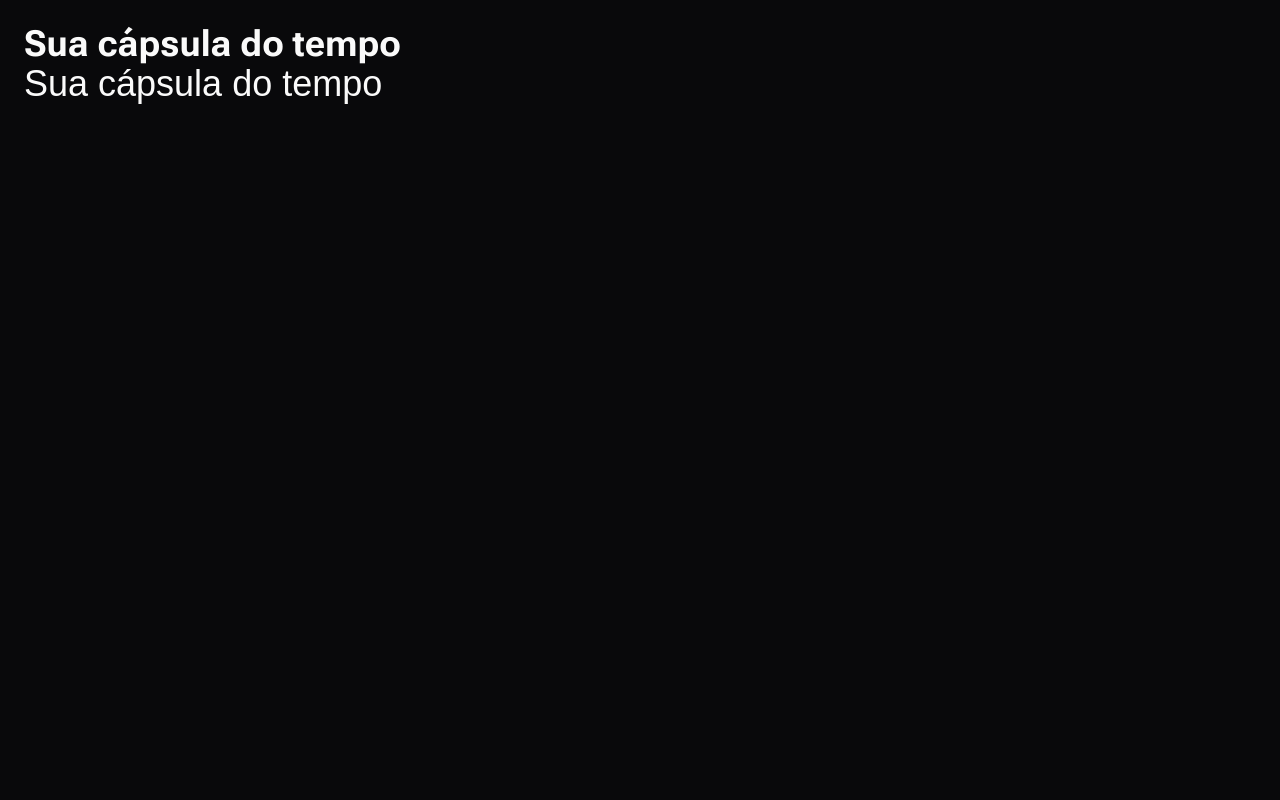
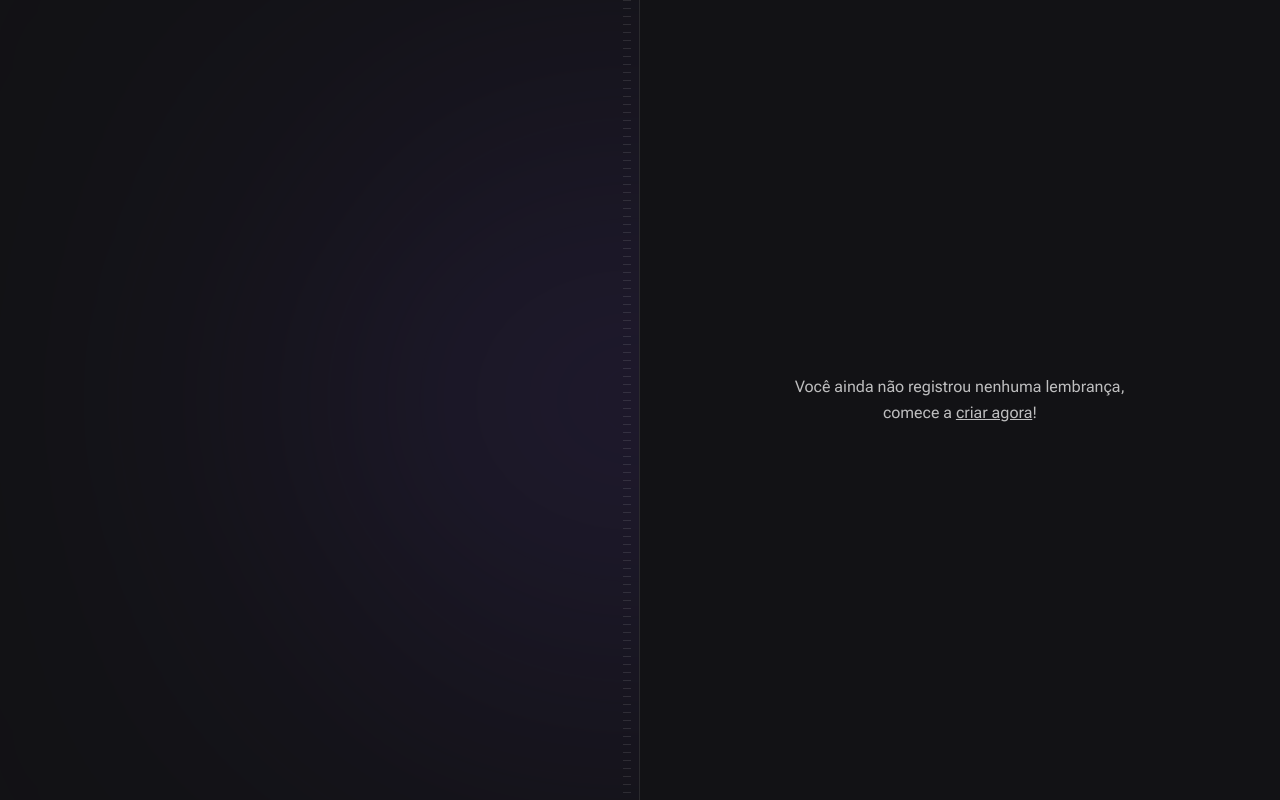
Before and after one commit to RayanneRamos/nlw-spacetime-web, a Next.js app: page / in a window 1280 px wide. Built offline with nearby package versions, Linux system fonts and the light colour scheme; a web font is replaced by a local one.

Commit message:
criando o background e os stripes da aplicação

```diff
--- a/src/app/page.tsx
+++ b/src/app/page.tsx
@@ -1,8 +1,21 @@
 export default function Home() {
   return (
-    <div className="h-screen bg-zinc-950 p-6 text-zinc-50">
-      <h1 className="text-4xl font-bold">Sua cápsula do tempo</h1>
-      <h1 className="font-alt text-4xl">Sua cápsula do tempo</h1>
-    </div>
+    <main className="grid min-h-screen grid-cols-2">
+      <div className="relative flex flex-col items-start justify-between overflow-hidden border-r border-white/10 px-28 py-16">
+        <div className="absolute right-0 top-1/2 h-[288px] w-[526px] -translate-y-1/2 translate-x-1/2 rounded-full bg-purple-700 opacity-50 blur-full" />
+        <div className="absolute bottom-0 right-2 top-0 w-2 bg-stripes" />
+      </div>
+      <div className="flex flex-col p-16">
+        <div className="flex flex-1 items-center justify-center">
+          <p className="w-[360px] text-center leading-relaxed">
+            Você ainda não registrou nenhuma lembrança, comece a{' '}
+            <a className="underline hover:text-gray-50" href="#">
+              criar agora
+            </a>
+            !
+          </p>
+        </div>
+      </div>
+    </main>
   )
 }
```
